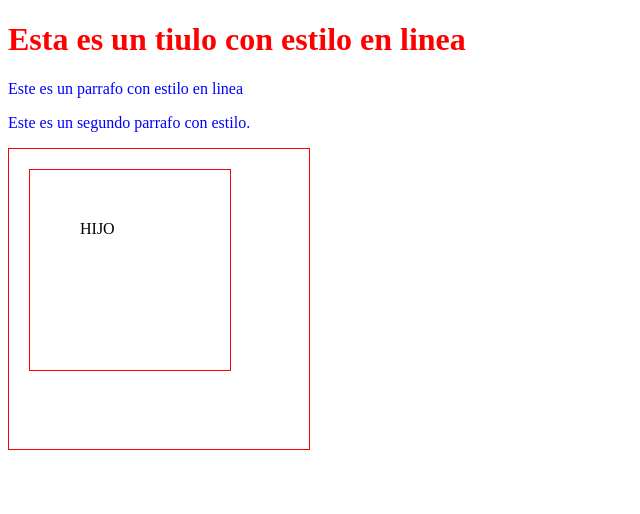
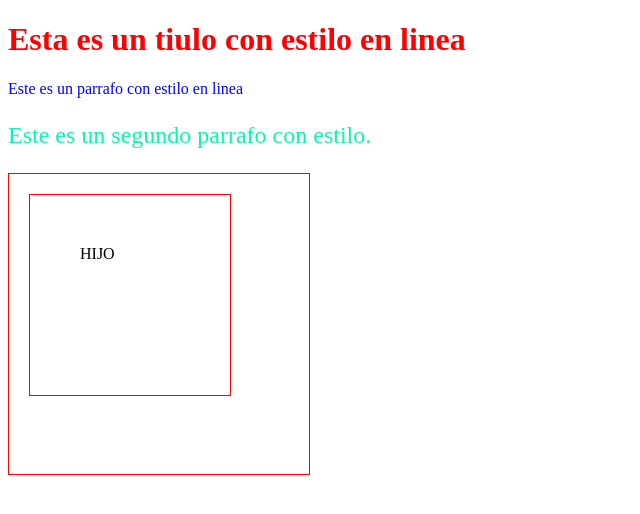
Before and after one commit to mapal-unilibre/modulo8, a plain HTML site: page index.html in a window 1280 px wide. Shown: the whole page, without its empty margins (0-640 px from the left). Drawn offline with Linux system fonts and the light colour scheme.

Commit message:
Feature: se personaliza el parrafo del contenedor

```diff
--- a/style.css
+++ b/style.css
@@ -4,6 +4,11 @@ h1 {
 
 p {
     color:#0000ff
+}
+
+#container p{
+    color:rgb(11, 246, 168);
+    font-size: 24px;
 }
 
 .borde-todos{
```
